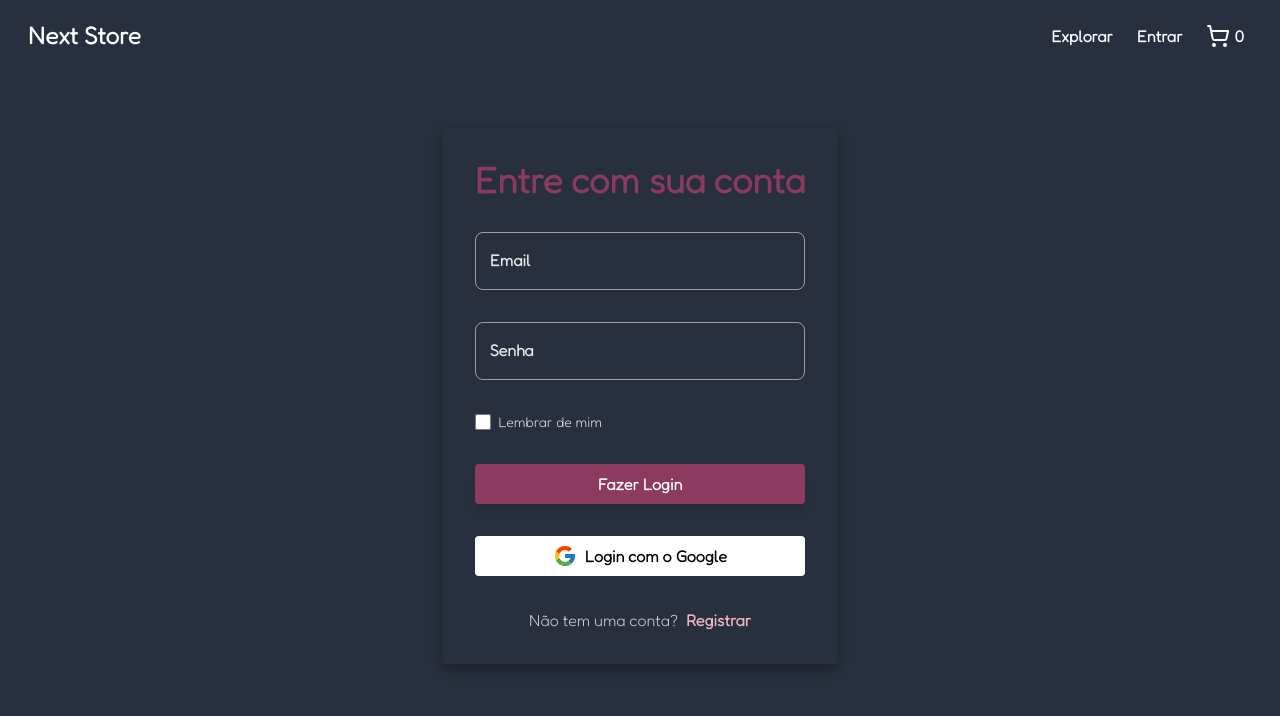
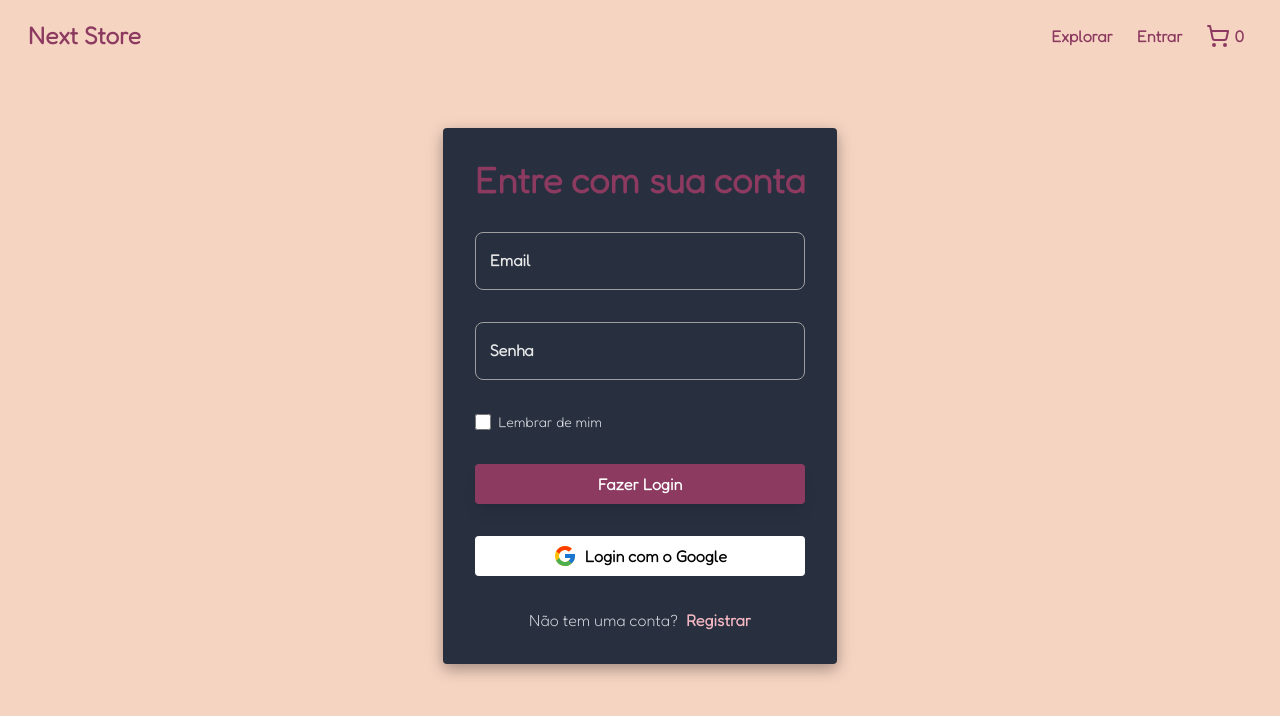
Before and after one commit to greatuber/Ecommerce-Pro, a Next.js app: page /pages/login in a window 1280 px wide. Shown: the top 716 px of the page. Built offline with nearby package versions, Linux system fonts and the light colour scheme.

Commit message:
chore: changing colors website

```diff
--- a/app/components/Categories/Categories.tsx
+++ b/app/components/Categories/Categories.tsx
@@ -17,7 +17,7 @@ export default function Categories() {
   }, []);
 
   return (
-    <div className="categories-container flex justify-center w-full h-full p-5">
+    <div className="categories-container flex justify-center w-full h-full p-8">
       <div className="categories-content grid min-h-[40rem] w-[1920px]">
         {categories.map((category) => (
           <div key={category.id}>
--- a/app/components/Header/Header.scss
+++ b/app/components/Header/Header.scss
@@ -1,13 +1,13 @@
 header {
   backdrop-filter: blur(0.3rem);
   -webkit-backdrop-filter: blur(0.3rem);
-  background-color: #283040d9;
+  background-color: #f6d4c2;
 
   li {
     transition: 0.3s;
 
     &:hover {
-      color: #f2b6c1;
+      color: #283040;
     }
   }
 }
--- a/app/components/Header/Header.tsx
+++ b/app/components/Header/Header.tsx
@@ -47,7 +47,7 @@ export default function Header() {
   }, []);
 
   return (
-    <header className="p-4 px-7 flex items-center justify-between font-bold text-white top-0 z-50 sticky mb-2">
+    <header className="p-4 px-7 flex items-center justify-between font-bold text-[#8C3A60] top-0 z-50 sticky">
       <h1 className="text-2xl cursor-pointer animate__animated animate__fadeInUp" onClick={handleRouterBackClick}>
         Next Store
       </h1>
@@ -57,10 +57,10 @@ export default function Header() {
           <Cart />
           <Sheet>
             <SheetTrigger asChild>
-              <MenuIcon size={25} />
+              <MenuIcon size={25} className="mt-1" />
             </SheetTrigger>
-            <SheetContent className="p-0 text-white content ">
-              <SheetHeader className="border-b border-slate-800 p-5 ">
+            <SheetContent className="p-0 text-white content">
+              <SheetHeader className="border-b border-slate-800 p-5">
                 <SheetTitle className="font-bold text-2xl text-start mt-1 text-white">Menu</SheetTitle>
               </SheetHeader>
               <nav className="p-5 flex flex-col gap-3 animate__animated animate__fadeInRight">
@@ -93,7 +93,7 @@ export default function Header() {
           </Sheet>
         </div>
       ) : (
-        <nav className="animate__animated animate__fadeInUp">
+        <nav className="animate__animated animate__fadeInUp text-[#8c3a60]">
           <ul className="flex items-center gap-6 p-2 ">
             <li className="cursor-pointer" onClick={handleRouterExploreClick}>
               Explorar
--- a/app/globals.css
+++ b/app/globals.css
@@ -10,7 +10,7 @@
 }
 
 body {
-  background-color: #283040;
+  background-color: #f6d4c2;
 }
 
 /* Para navegadores WebKit (Chrome, Safari) */
--- a/app/pages/login/page.tsx
+++ b/app/pages/login/page.tsx
@@ -90,7 +90,7 @@ export default function LoginPage() {
       <div className="grid place-content-center place-items-center mt-9 p-5">
         <div
           style={{ animation: "slideInFromLeft 1s ease-out", boxShadow: "rgba(0, 0, 0, 0.35) 0px 5px 15px" }}
-          className="max-w-[30rem] rounded overflow-hidden p-8 space-y-8"
+          className="max-w-[30rem] rounded overflow-hidden p-8 space-y-8 bg-[#283040]"
         >
           <h2 style={{ animation: "appear 2s ease-out" }} className="text-center text-4xl font-extrabold text-[#8C3A60]">
             Entre com sua conta
--- a/app/pages/signUp/page.tsx
+++ b/app/pages/signUp/page.tsx
@@ -17,7 +17,6 @@ import Header from "@components/Header/Header";
 import InputErrorMessage from "@components/InputErrorMessage/InputErrorMessage";
 import CustomInputContainer from "@components/CustomInputContainer/CustomInputContainer";
 
-
 interface SignUpform {
   firstName: string;
   lastName: string;
@@ -25,7 +24,6 @@ interface SignUpform {
   password: string;
   confirmPassword: string;
 }
-
 
 export default function SignUpPage() {
   const router = useRouter();
@@ -75,7 +73,7 @@ export default function SignUpPage() {
       <div className="grid place-content-center place-items-center mt-9 p-5">
         <div
           style={{ animation: "slideInFromLeft 1s ease-out", boxShadow: "rgba(0, 0, 0, 0.35) 0px 5px 15px" }}
-          className=" max-w-[30rem] rounded overflow-hidden p-8 space-y-8 "
+          className=" max-w-[30rem] rounded overflow-hidden p-8 space-y-8 bg-[#283040]"
         >
           <h2
             style={{ animation: "appear 2s ease-out" }}
```
